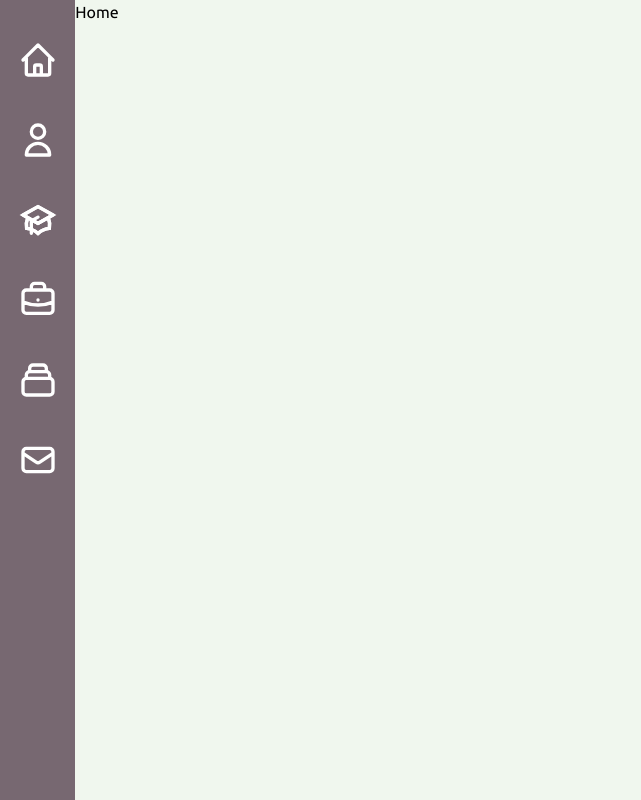
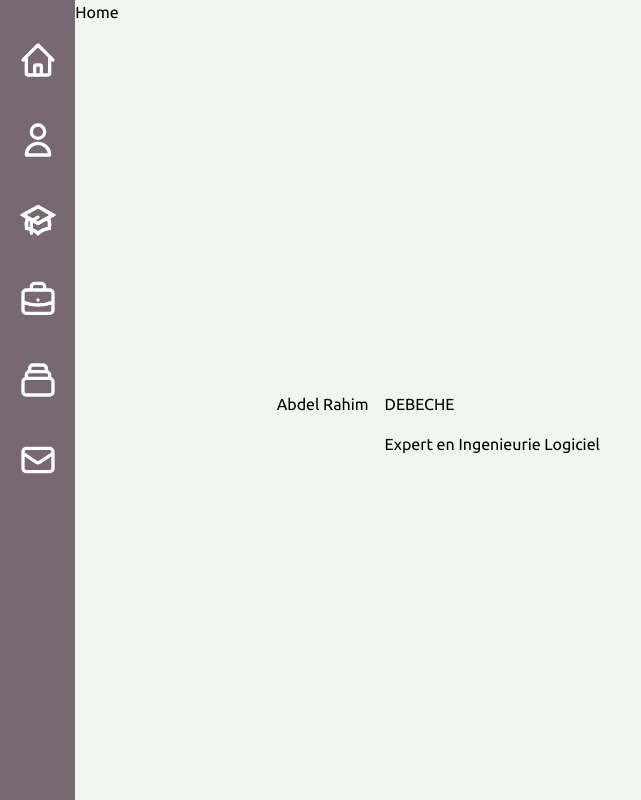
Before and after one commit to Rimsoo/Portfolio, a Vue app: page / in a window 1280 px wide. Shown: the whole page, without its empty margins (0-641 px from the left). Built offline with nearby package versions, Linux system fonts and the light colour scheme.

Commit message:
Added name

```diff
--- a/src/components/pages/Home.vue
+++ b/src/components/pages/Home.vue
@@ -1,4 +1,9 @@
 <template>
-    <h1>Home</h1>
-
+    <div class="h-screen">
+        <h1>Home</h1>
+        <div class="grid grid-cols-2 gap-4 w-6/12 h-screen place-content-center my-auto">
+            <h2 class="text-right">Abdel Rahim</h2><h2>DEBECHE</h2>
+            <h2></h2><h2>Expert en Ingenieurie Logiciel</h2>
+        </div>
+    </div>
 </template>
```
Also changed, not shown: 1 other file (tests, documents, lock files or other folders).
